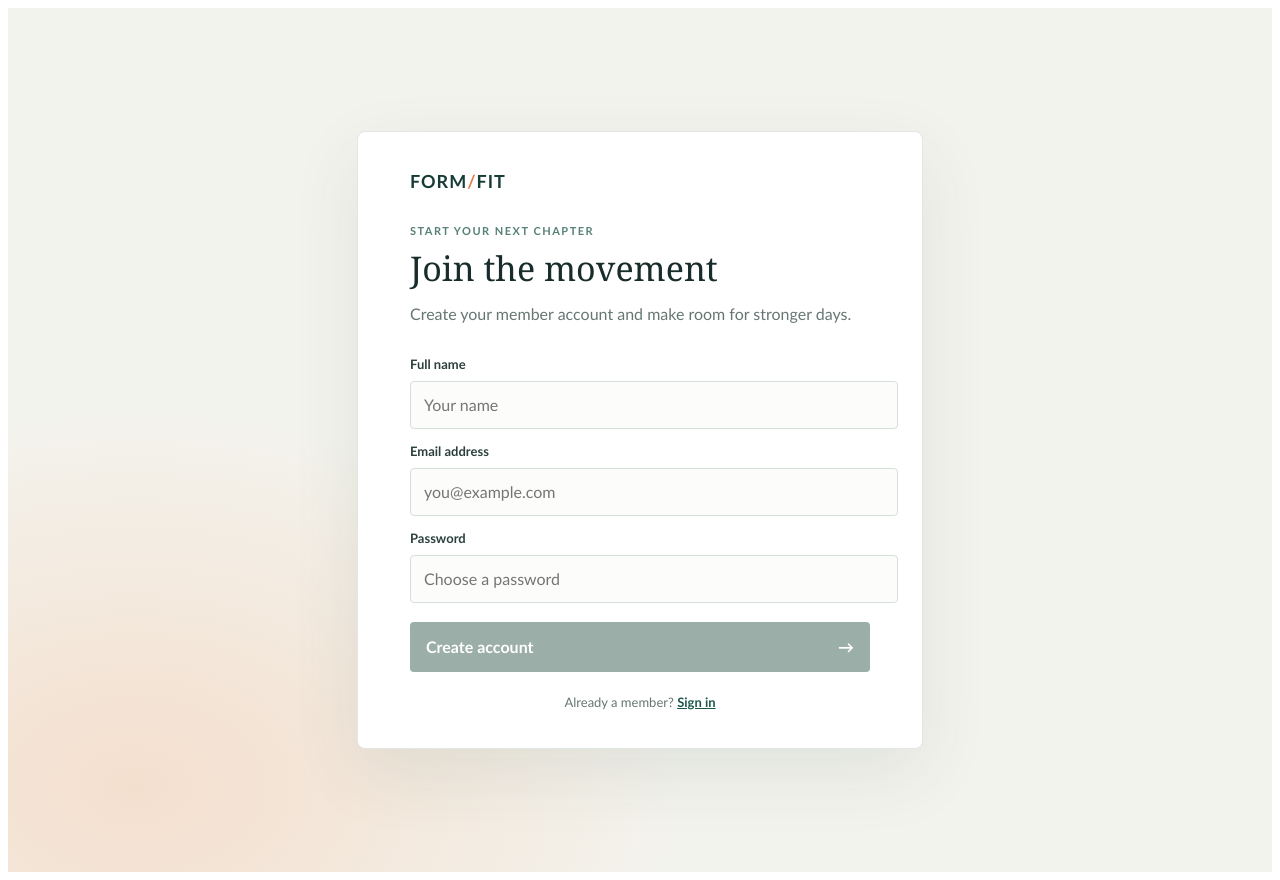
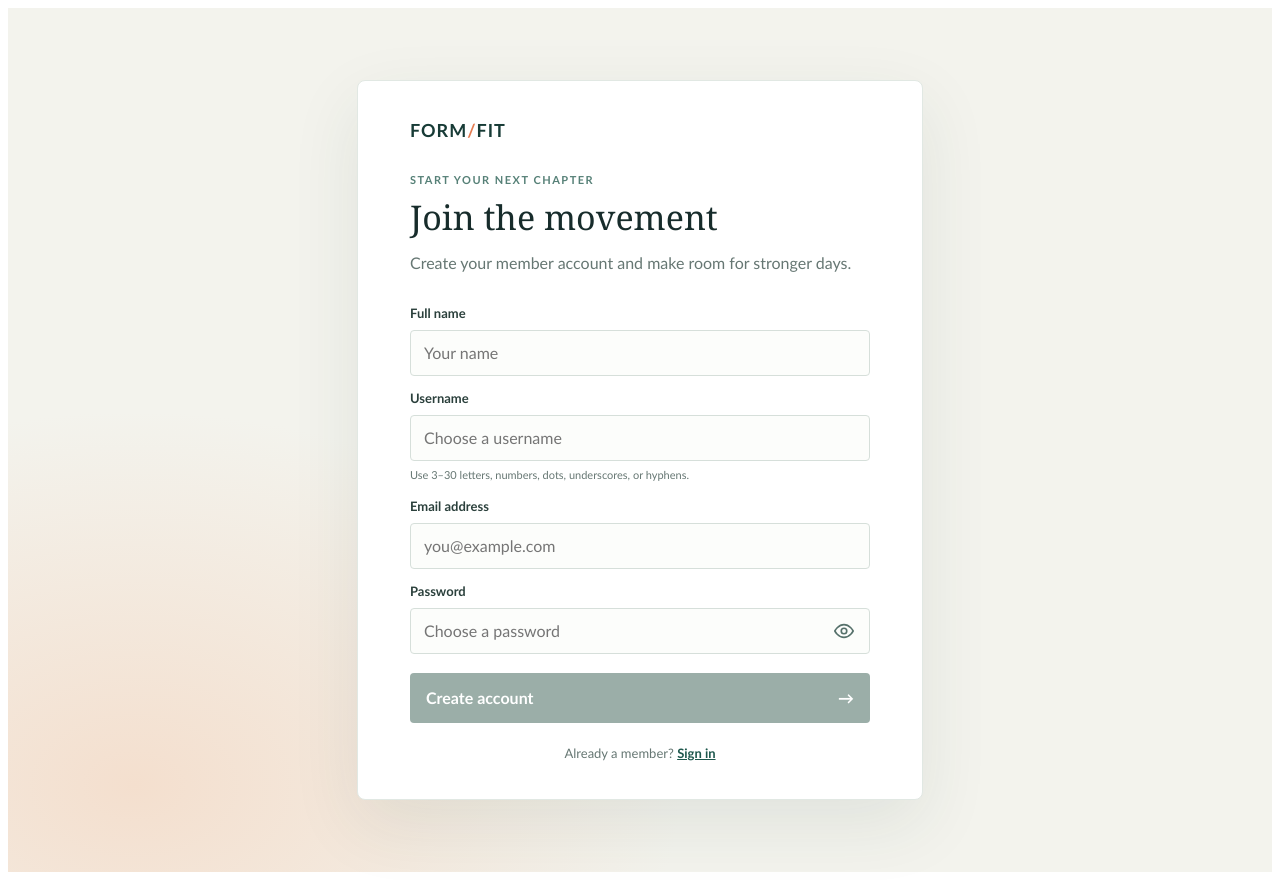
Before and after one commit to TechTonic001/GYM, an Angular app in the folder gym-frontend/: page /register in a window 1280 px wide. Built offline with nearby package versions, Linux system fonts and the light colour scheme.

Commit message:
feat: enhance login and register forms; add username field, password visibility toggle, and improve accessibility

```diff
--- a/gym-frontend/src/app/pages/login/login.css
+++ b/gym-frontend/src/app/pages/login/login.css
@@ -78,6 +78,55 @@ input:focus {
 	outline: 3px solid rgb(73 138 123 / 15%);
 }
 
+input {
+	box-sizing: border-box;
+}
+
+.password-field {
+	position: relative;
+}
+
+.password-field input {
+	padding-right: 50px;
+}
+
+.password-toggle {
+	position: absolute;
+	top: 50%;
+	right: 8px;
+	display: grid;
+	width: 36px;
+	height: 36px;
+	min-height: 36px;
+	margin: 0;
+	padding: 7px;
+	transform: translateY(-50%);
+	border: 0;
+	border-radius: 4px;
+	background: transparent;
+	color: #56716b;
+	cursor: pointer;
+}
+
+.password-toggle:hover {
+	background: #edf3ef;
+}
+
+.password-toggle:focus-visible {
+	outline: 2px solid #498a7b;
+	outline-offset: 1px;
+}
+
+.password-toggle svg {
+	width: 100%;
+	height: 100%;
+	fill: none;
+	stroke: currentColor;
+	stroke-linecap: round;
+	stroke-linejoin: round;
+	stroke-width: 1.8;
+}
+
 button {
 	display: flex;
 	justify-content: space-between;
--- a/gym-frontend/src/app/pages/login/login.html
+++ b/gym-frontend/src/app/pages/login/login.html
@@ -6,27 +6,45 @@
 		<p class="intro">Sign in to pick up where your training left off.</p>
 
 		<form (ngSubmit)="onLogin()" #loginForm="ngForm">
-			<label for="email">Email address</label>
+			<label for="identifier">Username or email address</label>
 			<input
-				id="email"
-				name="email"
-				type="email"
-				autocomplete="email"
-				placeholder="you@example.com"
-				[(ngModel)]="credentials.email"
+				id="identifier"
+				name="identifier"
+				type="text"
+				autocomplete="username"
+				placeholder="Your username or email"
+				[(ngModel)]="credentials.identifier"
 				required
 			/>
 
 			<label for="password">Password</label>
+			<div class="password-field">
 				<input
 					id="password"
 					name="password"
-				type="password"
+					[type]="showPassword ? 'text' : 'password'"
 					autocomplete="current-password"
 					placeholder="Enter your password"
 					[(ngModel)]="credentials.password"
 					required
 				/>
+				<button
+					class="password-toggle"
+					type="button"
+					(click)="showPassword = !showPassword"
+					[attr.aria-label]="showPassword ? 'Hide password' : 'Show password'"
+					[attr.aria-pressed]="showPassword"
+				>
+					<svg *ngIf="!showPassword" viewBox="0 0 24 24" aria-hidden="true">
+						<path d="M2 12s3.6-7 10-7 10 7 10 7-3.6 7-10 7-10-7-10-7Z"></path>
+						<circle cx="12" cy="12" r="3"></circle>
+					</svg>
+					<svg *ngIf="showPassword" viewBox="0 0 24 24" aria-hidden="true">
+						<path d="m3 3 18 18M10.6 10.6a2 2 0 0 0 2.8 2.8"></path>
+						<path d="M9.9 5.2A10.7 10.7 0 0 1 12 5c6.4 0 10 7 10 7a14.8 14.8 0 0 1-3.1 3.9M6.2 6.2C3.5 8 2 12 2 12s3.6 7 10 7c1.3 0 2.5-.3 3.5-.7"></path>
+					</svg>
+				</button>
+			</div>
 
 			<p *ngIf="errorMessage" class="feedback error" role="alert">{{ errorMessage }}</p>
 			<button type="submit" [disabled]="loginForm.invalid">Sign in <span aria-hidden="true">→</span></button>
--- a/gym-frontend/src/app/pages/login/login.ts
+++ b/gym-frontend/src/app/pages/login/login.ts
@@ -12,7 +12,8 @@ import { AuthService } from '../../services/auth.service';
   templateUrl: './login.html',
 })
 export class Login {
-  readonly credentials = { email: '', password: '' };
+  readonly credentials = { identifier: '', password: '' };
+  showPassword = false;
   errorMessage = '';
 
   private readonly authService = inject(AuthService);
--- a/gym-frontend/src/app/pages/register/register.css
+++ b/gym-frontend/src/app/pages/register/register.css
@@ -78,6 +78,62 @@ input:focus {
 	outline: 3px solid rgb(73 138 123 / 15%);
 }
 
+input {
+	box-sizing: border-box;
+}
+
+.field-hint {
+	margin: -3px 0 2px;
+	color: #667773;
+	font-size: 11px;
+	line-height: 1.4;
+}
+
+.password-field {
+	position: relative;
+}
+
+.password-field input {
+	padding-right: 50px;
+}
+
+.password-toggle {
+	position: absolute;
+	top: 50%;
+	right: 8px;
+	display: grid;
+	width: 36px;
+	height: 36px;
+	min-height: 36px;
+	margin: 0;
+	padding: 7px;
+	transform: translateY(-50%);
+	border: 0;
+	border-radius: 4px;
+	background: transparent;
+	color: #56716b;
+	cursor: pointer;
+}
+
+.password-toggle:hover {
+	background: #edf3ef;
+}
+
+.password-toggle:focus-visible {
+	outline: 2px solid #498a7b;
+	outline-offset: 1px;
+}
+
+.password-toggle svg {
+	width: 100%;
+	height: 100%;
+	fill: none;
+	stroke: currentColor;
+	stroke-linecap: round;
+	stroke-linejoin: round;
+	stroke-width: 1.8;
+}
+
 button {
 	display: flex;
 	justify-content: space-between;
--- a/gym-frontend/src/app/pages/register/register.html
+++ b/gym-frontend/src/app/pages/register/register.html
@@ -17,6 +17,21 @@
 				required
 			/>
 
+			<label for="username">Username</label>
+			<input
+				id="username"
+				name="username"
+				type="text"
+				autocomplete="username"
+				placeholder="Choose a username"
+				[(ngModel)]="userData.username"
+				required
+				minlength="3"
+				maxlength="30"
+				pattern="[A-Za-z0-9._-]+"
+			/>
+			<p class="field-hint">Use 3–30 letters, numbers, dots, underscores, or hyphens.</p>
+
 			<label for="email">Email address</label>
 			<input
 				id="email"
@@ -30,16 +45,34 @@
 			/>
 
 			<label for="password">Password</label>
+			<div class="password-field">
 				<input
 					id="password"
 					name="password"
-				type="password"
+					[type]="showPassword ? 'text' : 'password'"
 					autocomplete="new-password"
 					placeholder="Choose a password"
 					[(ngModel)]="userData.password"
 					required
 					minlength="8"
 				/>
+				<button
+					class="password-toggle"
+					type="button"
+					(click)="showPassword = !showPassword"
+					[attr.aria-label]="showPassword ? 'Hide password' : 'Show password'"
+					[attr.aria-pressed]="showPassword"
+				>
+					<svg *ngIf="!showPassword" viewBox="0 0 24 24" aria-hidden="true">
+						<path d="M2 12s3.6-7 10-7 10 7 10 7-3.6 7-10 7-10-7-10-7Z"></path>
+						<circle cx="12" cy="12" r="3"></circle>
+					</svg>
+					<svg *ngIf="showPassword" viewBox="0 0 24 24" aria-hidden="true">
+						<path d="m3 3 18 18M10.6 10.6a2 2 0 0 0 2.8 2.8"></path>
+						<path d="M9.9 5.2A10.7 10.7 0 0 1 12 5c6.4 0 10 7 10 7a14.8 14.8 0 0 1-3.1 3.9M6.2 6.2C3.5 8 2 12 2 12s3.6 7 10 7c1.3 0 2.5-.3 3.5-.7"></path>
+					</svg>
+				</button>
+			</div>
 
 			<p *ngIf="errorMessage" class="feedback error" role="alert">{{ errorMessage }}</p>
 			<p *ngIf="successMessage" class="feedback success" role="status">{{ successMessage }}</p>
--- a/gym-frontend/src/app/pages/register/register.ts
+++ b/gym-frontend/src/app/pages/register/register.ts
@@ -12,7 +12,8 @@ import { AuthService } from '../../services/auth.service';
   templateUrl: './register.html',
 })
 export class Register {
-  readonly userData = { full_name: '', email: '', password: '' };
+  readonly userData = { full_name: '', username: '', email: '', password: '' };
+  showPassword = false;
   errorMessage = '';
   successMessage = '';
 
```
Also changed, not shown: 2 other files (tests, documents, lock files or other folders). Lines whose indentation alone changed are shown as unchanged.
